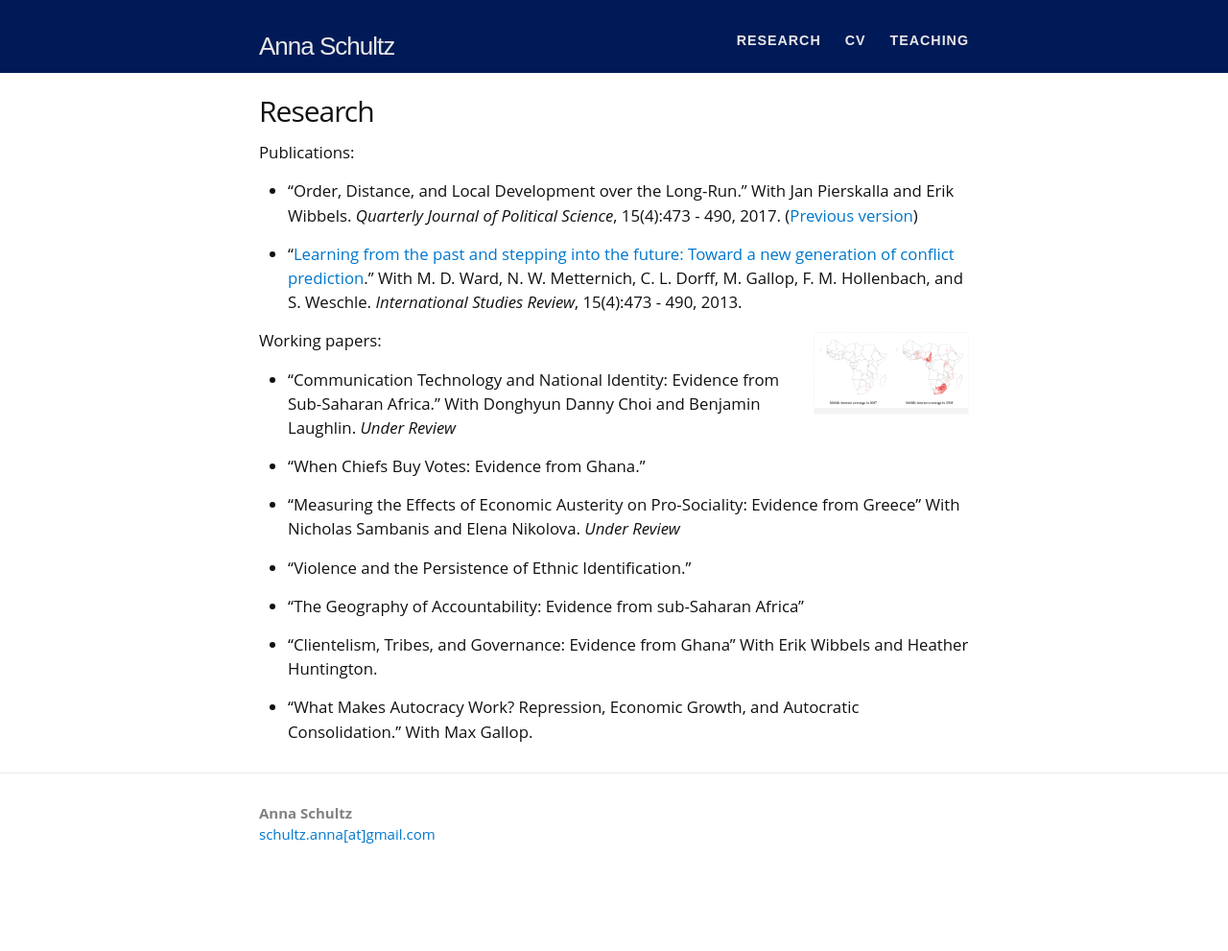
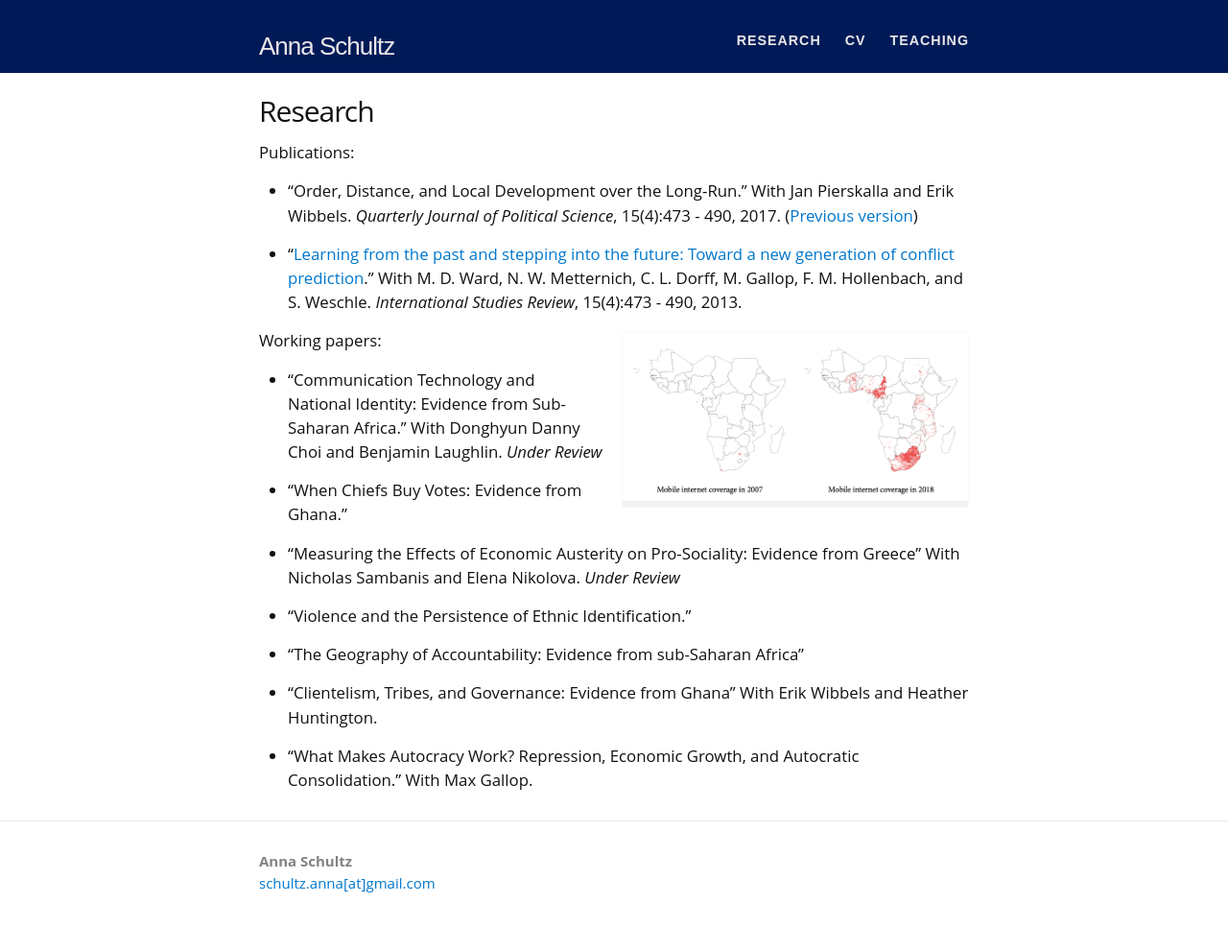
Before and after one commit to annaschultz/annaschultz.github.io, a Jekyll site: the page built from research.md, in a window 1280 px wide. Shown: the whole page at 96% size. Built offline with Jekyll 4.4.1, drawn with Linux system fonts in a browser that asks for light colours; before the commit the page ends 941 px from its top, so only the background shows below that.

Commit message:
Update research.md

```diff
--- a/research.md
+++ b/research.md
@@ -12,7 +12,7 @@ Publications:
 
 
 
-{% include image.html url="/images/mobile_Africa.png" width=160 align="right" %}
+{% include image.html url="/images/mobile_Africa.png" width=360 align="right" %}
 
 Working papers:
 
```
